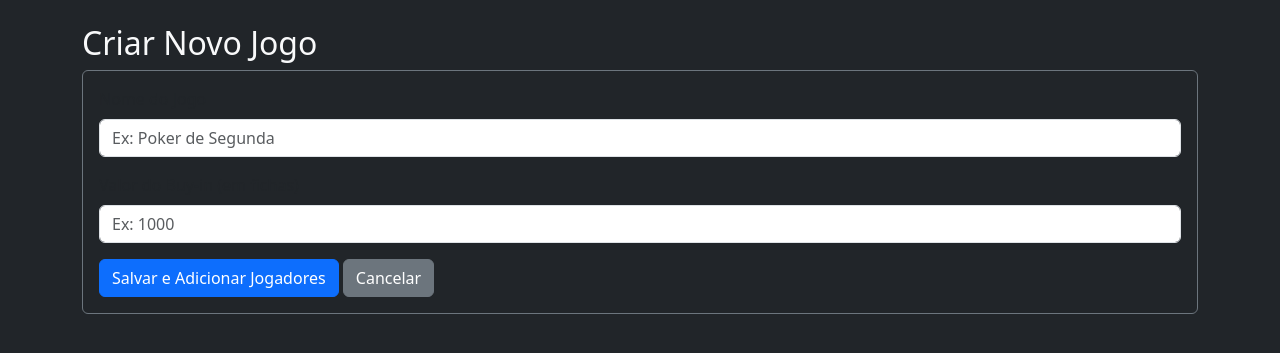
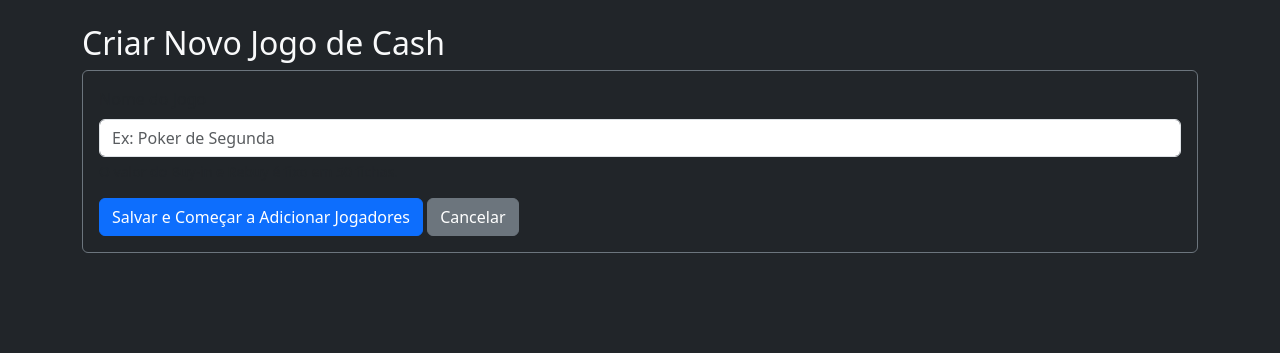
Before and after one commit to pedrocamposlive/pocketacesproject, a Flask app: page /game/new in a window 1280 px wide. Shown: the top 353 px of the page. Run offline with Flask 3, Linux system fonts and the light colour scheme.

Commit message:
Update new_game.html

```diff
--- a/templates/new_game.html
+++ b/templates/new_game.html
@@ -1,19 +1,16 @@
 {% extends 'layout.html' %}
 
 {% block content %}
-<h2>Criar Novo Jogo</h2>
+<h2>Criar Novo Jogo de Cash</h2>
 <div class="card bg-dark border-secondary">
   <div class="card-body">
     <form method="POST" action="{{ url_for('new_game') }}">
       <div class="mb-3">
         <label for="name" class="form-label">Nome do Jogo</label>
         <input type="text" class="form-control" id="name" name="name" required placeholder="Ex: Poker de Segunda">
+        <div class="form-text">O valor do Buy-in e Rebuy é fixo em 50 fichas.</div>
       </div>
-      <div class="mb-3">
-        <label for="buy_in_value" class="form-label">Valor do Buy-in (em fichas)</label>
-        <input type="number" class="form-control" id="buy_in_value" name="buy_in_value" required placeholder="Ex: 1000">
-      </div>
-      <button type="submit" class="btn btn-primary">Salvar e Adicionar Jogadores</button>
+      <button type="submit" class="btn btn-primary">Salvar e Começar a Adicionar Jogadores</button>
       <a href="{{ url_for('index') }}" class="btn btn-secondary">Cancelar</a>
     </form>
   </div>
```
